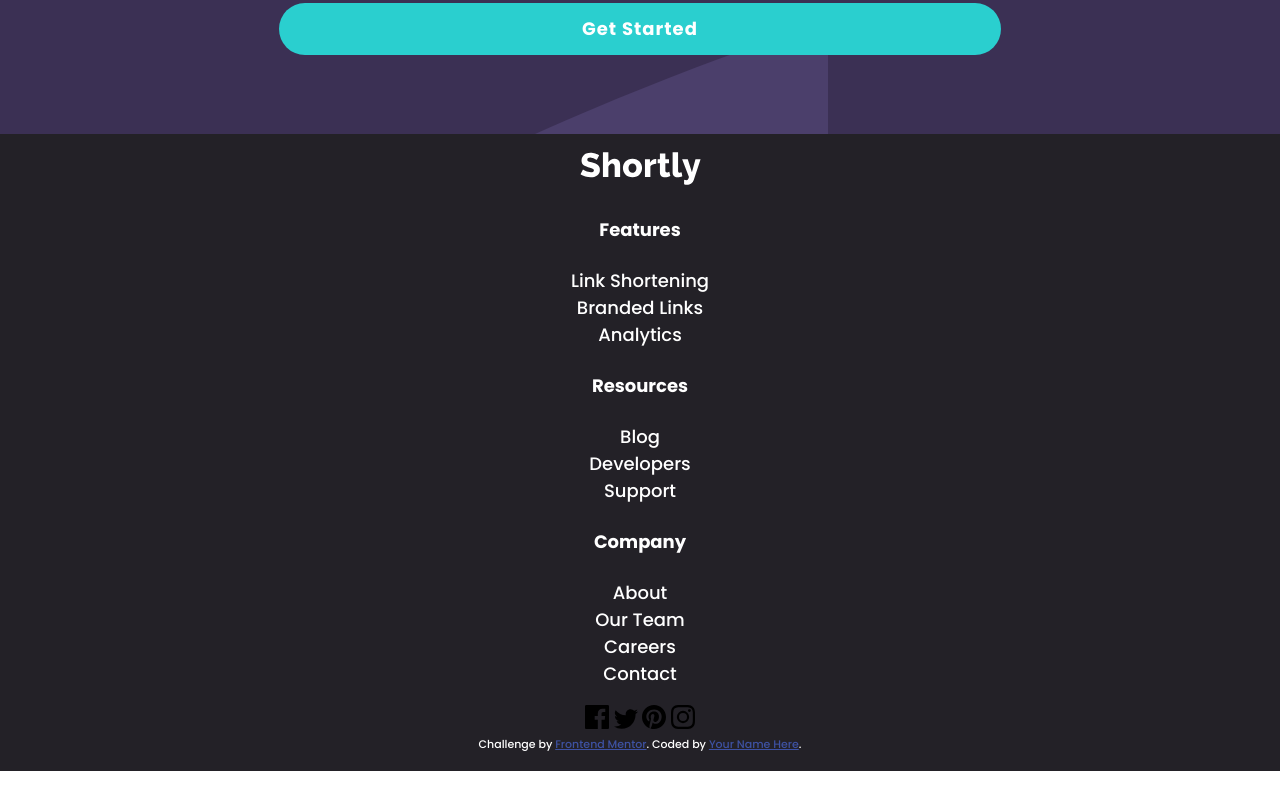
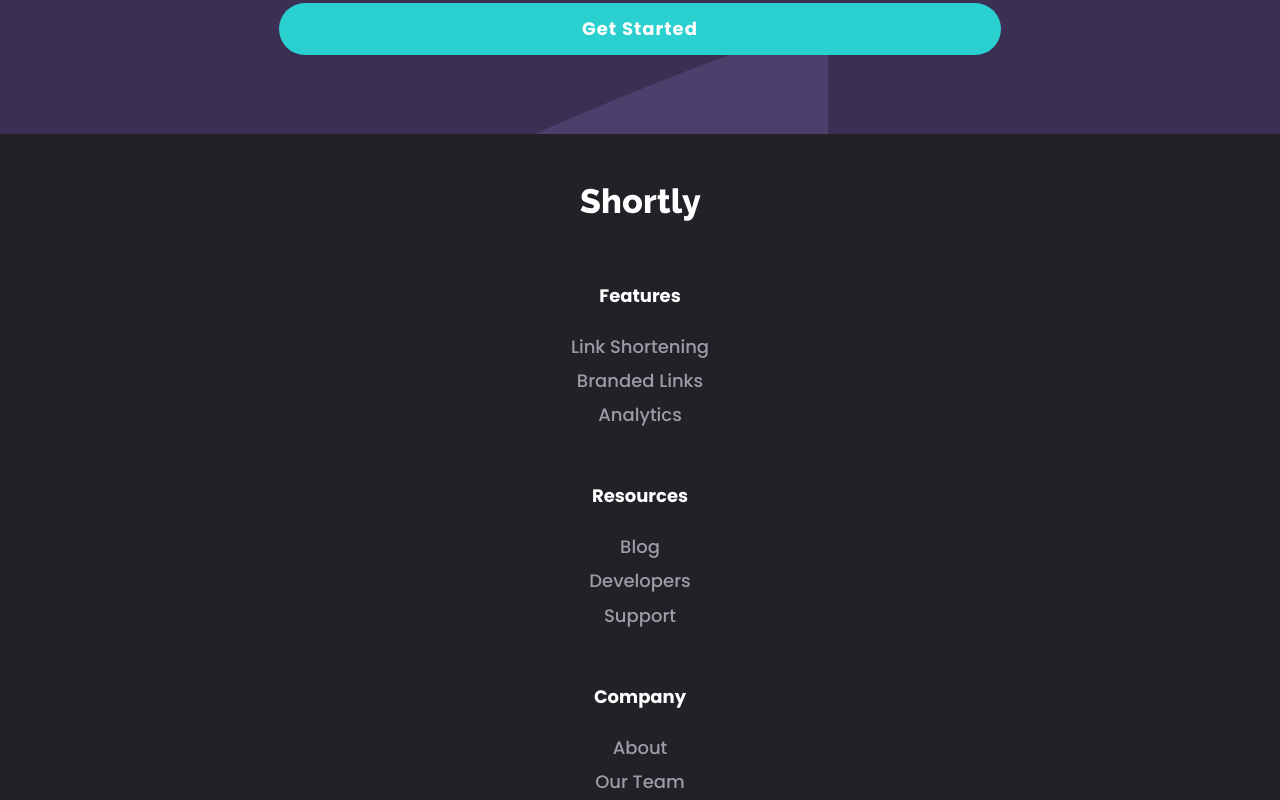
Before and after one commit to MauritzLM/url-shortening-api, a website built with webpack: page index.html in a window 1280 px wide. Shown: the part 2179-2979 px from the top of the page. Before the commit the page ends 2950 px from the top, so only its background shows below. Built offline with nearby package versions, Linux system fonts and the light colour scheme.

Commit message:
updated footer layout and styles

```diff
--- a/src/style.css
+++ b/src/style.css
@@ -308,11 +308,51 @@ input {
 footer {
     background-color: hsl(260, 8%, 14%);
     color: hsl(0, 0%, 100%);
+    padding-top: 3em;
+    display: flex;
+    flex-direction: column;
+    gap: 2em;
+}
+
+h4 {
+    margin-top: 1em;
+}
+
+footer ul {
+    display: flex;
+    flex-direction: column;
+    gap: .4em;
+    margin: 0;
+}
+
+footer li a {
+    color: hsl(257, 7%, 63%);
+}
+
+footer li a:hover {
+    color: hsl(180, 66%, 49%);
+}
+
+.social-links {
+    display: flex;
+    justify-content: center;
+    gap: 1.5em;
+    align-items: center;
+}
+
+.social-links svg {
+    cursor: pointer;
+    fill: hsl(0, 0%, 100%);
+}
+
+.social-links svg:hover {
+    fill: hsl(180, 66%, 49%);
 }
 
 .attribution {
     font-size: 11px;
     text-align: center;
+    margin-top: 2em;
 }
 
 .attribution a {
```
